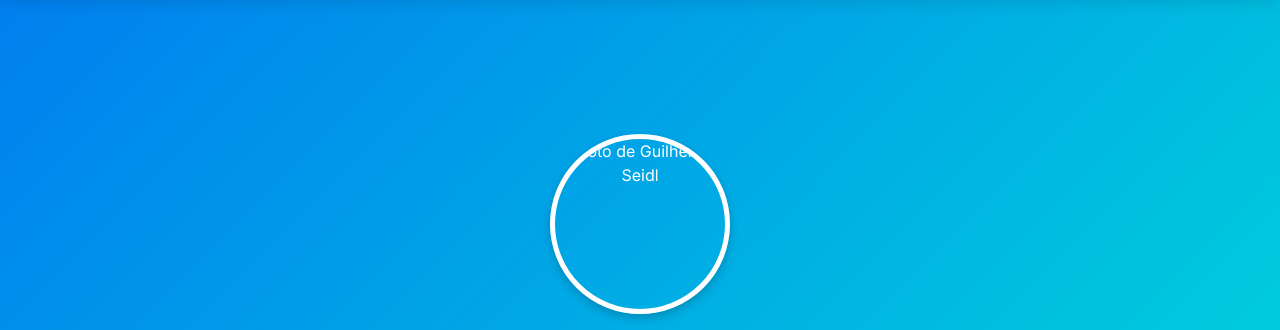
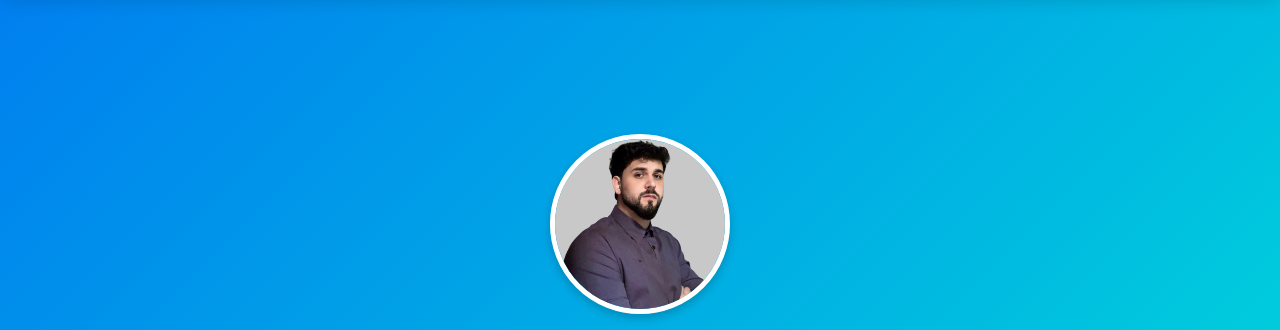
Before and after one commit to guiseidl/meu-portfolio, a plain HTML site: page index.html in a window 1280 px wide. Shown: the part 68-398 px from the top of the page. Drawn offline with nearby package versions, Linux system fonts and the light colour scheme.

Commit message:
Atualiza a foto de perfil

```diff
--- a/index.html
+++ b/index.html
@@ -73,7 +73,7 @@
 
     <section id="inicio" class="hero-bg text-white pt-32 pb-20 min-h-screen flex items-center">
         <div class="container mx-auto text-center px-6 flex flex-col items-center">
-            <img src="Cimg/foto-perfil.jpg" alt="Foto de Guilherme Seidl" class="profile-image">
+            <img src="img/foto de perfil.png" alt="Foto de Guilherme Seidl" class="profile-image">
 
             <h1 class="text-5xl md:text-6xl font-bold mb-4">Guilherme Seidl</h1>
             <p class="text-2xl md:text-3xl mb-8">Desenvolvedor Web Full Stack | Transição de Carreira</p>
```
